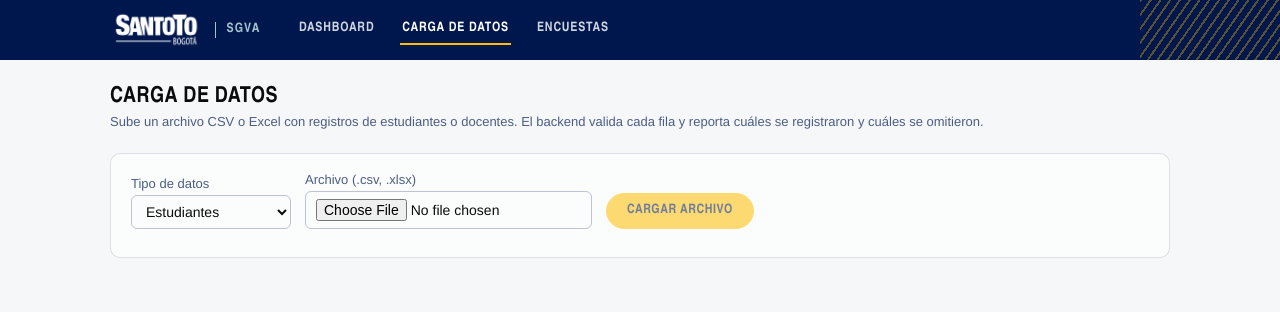
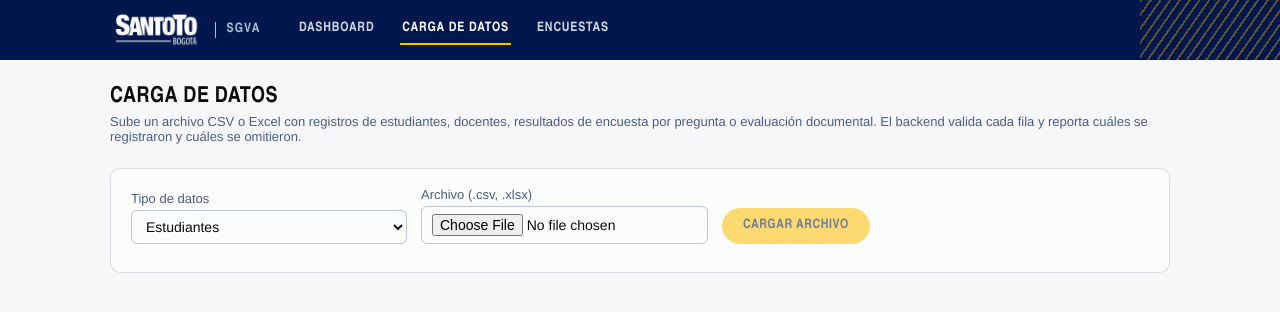
Before and after one commit to stevkazt/SGVA, a React (Vite) app in the folder frontend/: page /#/carga in a window 1280 px wide. Shown: the top 312 px of the page. Built offline with nearby package versions, Linux system fonts and the light colour scheme.

Commit message:
feat(frontend): agrega la carga de resultados de encuesta y evaluación documental

```diff
--- a/frontend/src/api/client.ts
+++ b/frontend/src/api/client.ts
@@ -1,4 +1,10 @@
-import type { IndicadorCalidad, MatrizRadar, PonderacionLikert, ResultadoIngesta, TipoCarga } from './types'
+import type {
+  IndicadorCalidad,
+  MatrizRadar,
+  PonderacionLikert,
+  ResultadoIngesta,
+  TipoCarga,
+} from './types'
 
 /** Error tipado para fallos de red (backend no responde, DNS, CORS, etc.). */
 export class ErrorDeRed extends Error {
@@ -53,6 +59,8 @@ function conParametros(ruta: string, parametros: Record<string, string | undefin
 const RUTA_CARGA: Record<TipoCarga, string> = {
   estudiantes: '/api/estudiantes/archivos',
   docentes: '/api/docentes/archivos',
+  'resultados-encuesta-pregunta': '/api/resultados-encuesta-pregunta/archivos',
+  'evaluaciones-documentales': '/api/evaluaciones-documentales/archivos',
 }
 
 export function cargarArchivo(tipo: TipoCarga, archivo: File): Promise<ResultadoIngesta> {
--- a/frontend/src/api/types.ts
+++ b/frontend/src/api/types.ts
@@ -6,7 +6,11 @@ export type NivelFormacion = 'ESPECIALIZACION' | 'MAESTRIA' | 'DOCTORADO'
 export type TipoDedicacion = 'TIEMPO_COMPLETO' | 'MEDIO_TIEMPO' | 'CATEDRA'
 export type TipoEstamento = 'ESTUDIANTE' | 'PROFESOR' | 'EGRESADO' | 'EMPLEADOR'
 
-export type TipoCarga = 'estudiantes' | 'docentes'
+export type TipoCarga =
+  | 'estudiantes'
+  | 'docentes'
+  | 'resultados-encuesta-pregunta'
+  | 'evaluaciones-documentales'
 
 export interface RegistroOmitido {
   id: string
--- a/frontend/src/pages/UploadPage.tsx
+++ b/frontend/src/pages/UploadPage.tsx
@@ -33,7 +33,7 @@ export function UploadPage() {
     <div>
       <h1>Carga de datos</h1>
       <p className="page-subtitle">
-        Sube un archivo CSV o Excel con registros de estudiantes o docentes. El backend valida cada fila y
+        Sube un archivo CSV o Excel con registros de estudiantes, docentes, resultados de encuesta por pregunta o evaluación documental. El backend valida cada fila y
         reporta cuáles se registraron y cuáles se omitieron.
       </p>
 
@@ -48,6 +48,8 @@ export function UploadPage() {
             >
               <option value="estudiantes">Estudiantes</option>
               <option value="docentes">Docentes</option>
+              <option value="resultados-encuesta-pregunta">Resultados de encuesta por pregunta</option>
+              <option value="evaluaciones-documentales">Evaluación documental</option>
             </select>
           </div>
 
```
